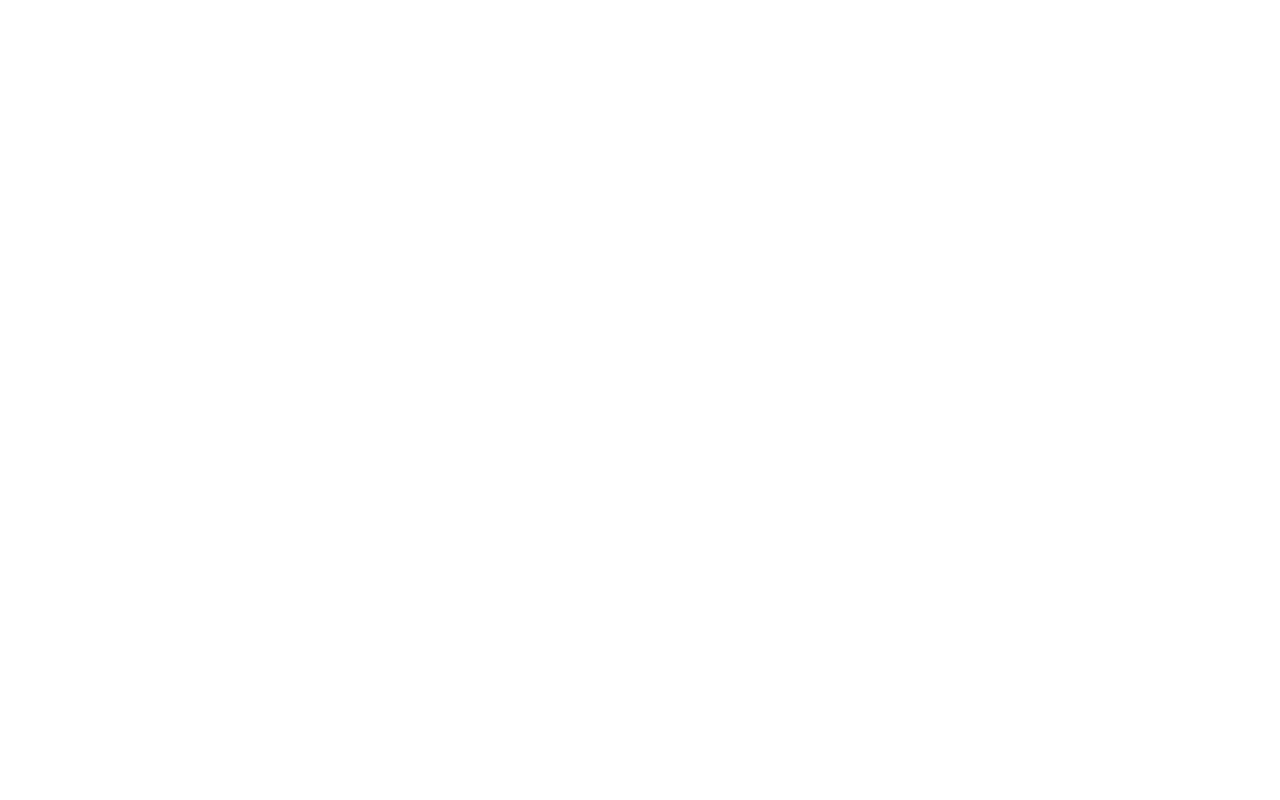
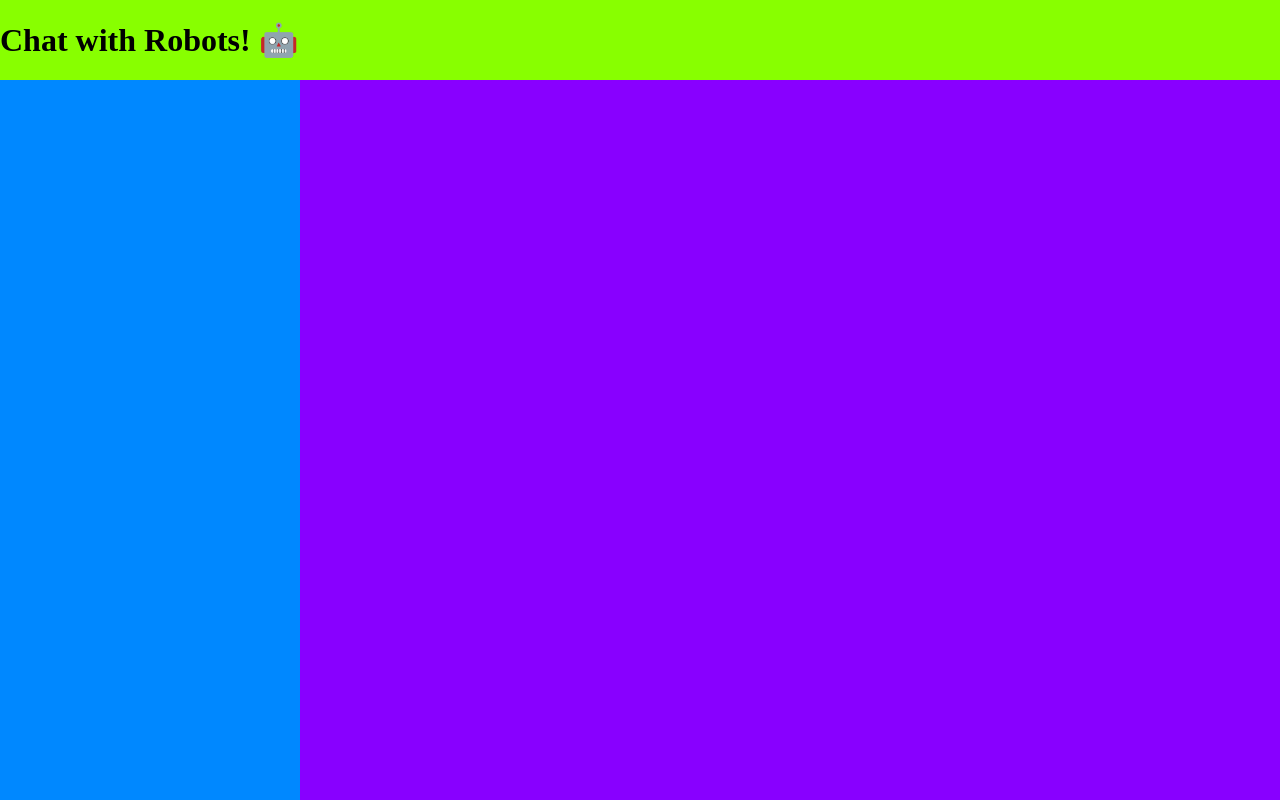
Before and after one commit to fourier-space/Computing-2-Applications, a website: page Week 4 - Client side web app/web-app/static/index.html in a window 1280 px wide. Drawn offline with Linux system fonts and the light colour scheme.

Commit message:
Tuesday session

```diff
--- a/Week 4 - Client side web app/web-app/static/default.css
+++ b/Week 4 - Client side web app/web-app/static/default.css
@@ -0,0 +1,41 @@
+:root
+{
+    --banner-height: 80px;
+    --nav-width: 300px;
+}
+
+body
+{
+    background: #f80;
+    height: 100%;
+    width: 100%;
+    position: absolute;
+    margin: 0;
+}
+
+header
+{
+    background: #8f0;
+    height: var(--banner-height);
+    width: 100%;
+    position: absolute;
+}
+
+main
+{
+    background: #80f;
+    width: calc(100% - var(--nav-width));
+    height: calc(100% - var(--banner-height));
+    position: absolute;
+    top: var(--banner-height);
+    left: var(--nav-width);
+}
+
+nav
+{
+    background: #08f;
+    position: absolute;
+    width: var(--nav-width);
+    height: calc(100% - var(--banner-height));
+    top: var(--banner-height)
+}
--- a/Week 4 - Client side web app/web-app/static/index.html
+++ b/Week 4 - Client side web app/web-app/static/index.html
@@ -5,3 +5,13 @@
 <link rel="stylesheet" href="default.css">
 <link rel="shortcut icon" href="favicon.png">
 <script type="module" src="main.js"></script>
+
+<header>
+    <h1>Chat with Robots! 🤖</h1>
+</header>
+
+<main>
+</main>
+
+<nav>
+</nav>
```
Also changed, not shown: Week 4 - Client side web app/web-app/static/presentation/embedded.html (+11 -1 lines).
